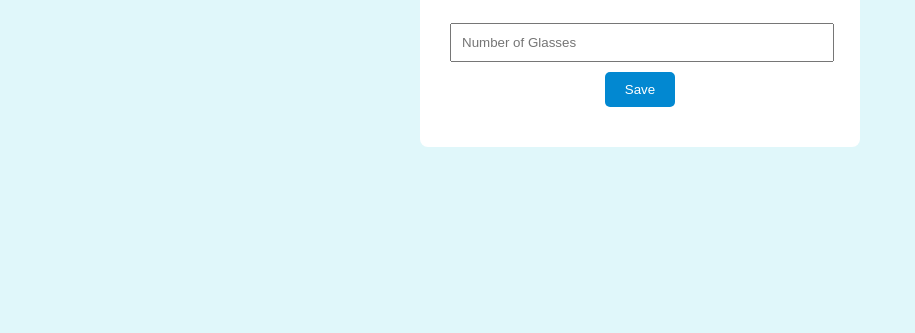
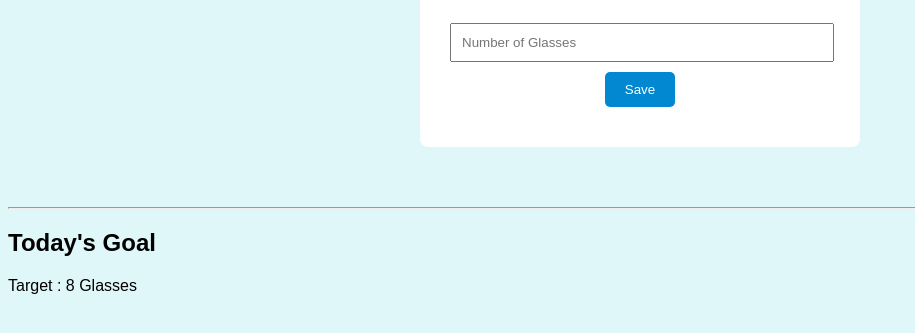
Before and after one commit to kusumasri1011-ctrl/taskflow, a plain HTML site: page index.html in a window 1280 px wide. Shown: the part 181-514 px from the top of the page, without its empty margins (0-915 px from the left). Drawn offline with Linux system fonts and the light colour scheme.

Commit message:
feat: add daily water goal

```diff
--- a/index.html
+++ b/index.html
@@ -27,6 +27,12 @@
 		<p id="result"></p>
 
 	</div>
+	<p id="result"></p>
+	<hr>
+
+	<h2>Today's Goal</h2>
+
+	<p>Target : 8 Glasses</p>
 
 	<script src="script.js"></script>
 
```
